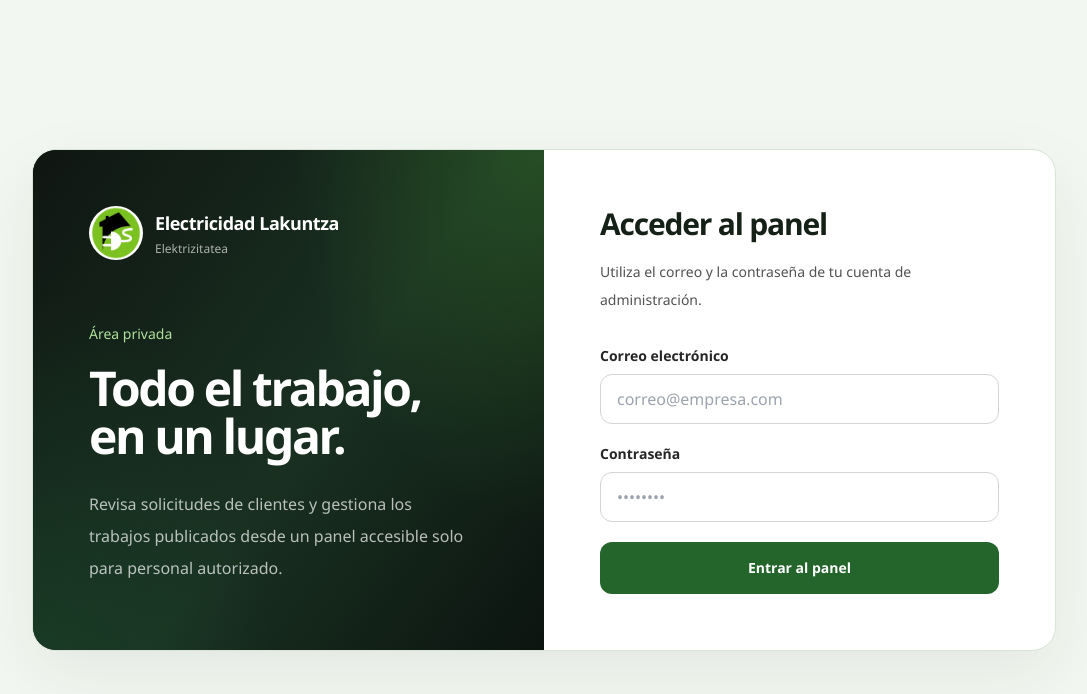
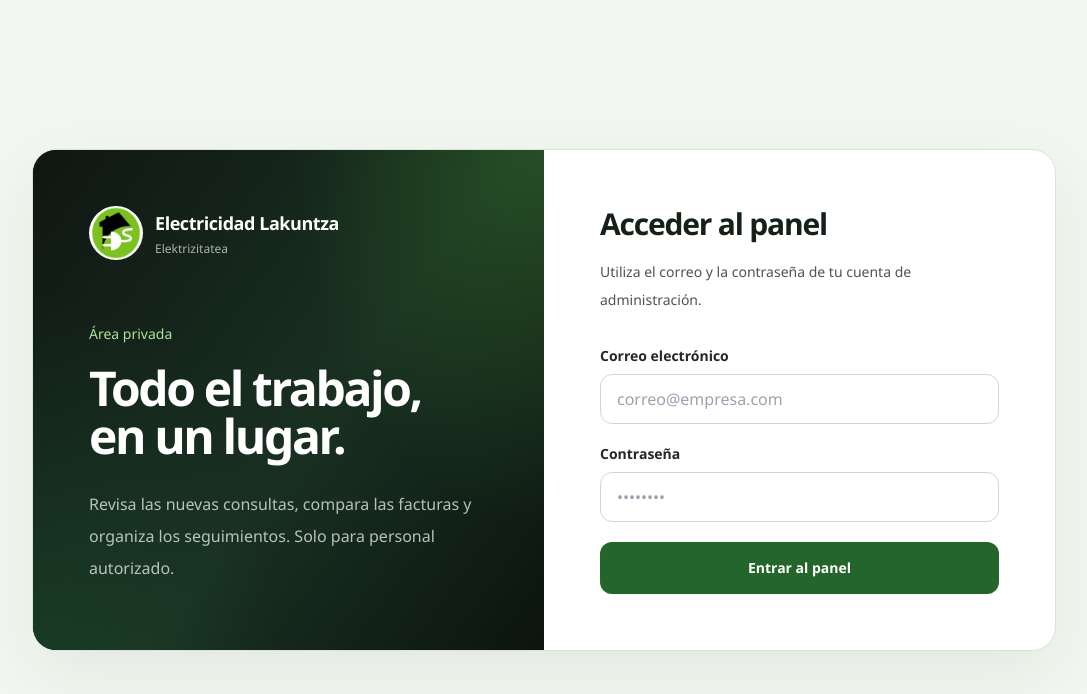
Before and after one commit to Gorkaa96/electricidad-lakuntza-web, a Next.js app: page /admin/login in a window 1280 px wide. Shown: the top 694 px of the page, without its empty margins (96-1183 px from the left). Built offline with nearby package versions, Linux system fonts and the light colour scheme; no server answers.

Commit message:
chore(mvp): clarify private CRM access before launch

```diff
--- a/app/admin/login/page.jsx
+++ b/app/admin/login/page.jsx
@@ -28,7 +28,7 @@ export default async function AdminLoginPage({ searchParams }) {
                 Todo el trabajo, en un lugar.
               </h1>
               <p className="mt-7 max-w-sm text-base leading-8 text-white/70">
-                Revisa solicitudes de clientes y gestiona los trabajos publicados desde un panel accesible solo para personal autorizado.
+                Revisa las nuevas consultas, compara las facturas y organiza los seguimientos. Solo para personal autorizado.
               </p>
             </div>
           </section>
```
